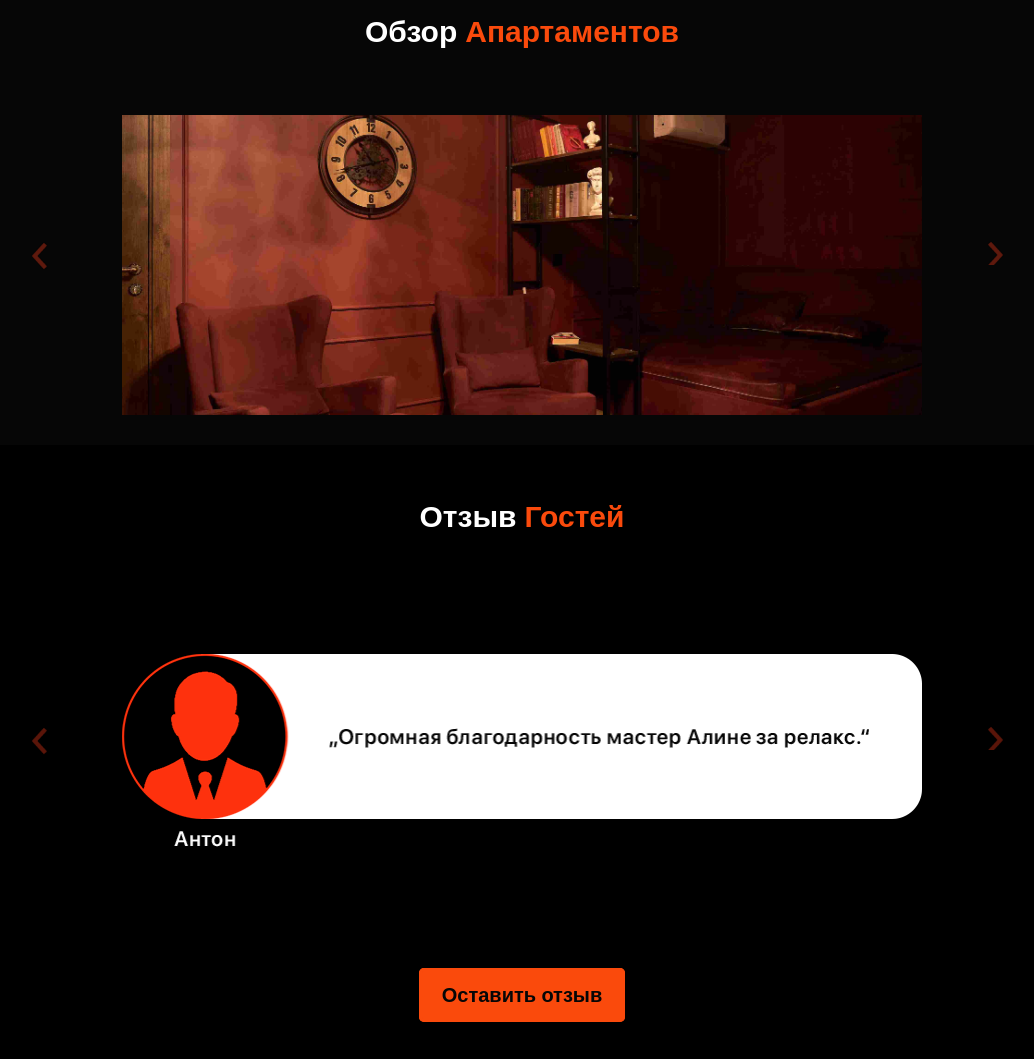
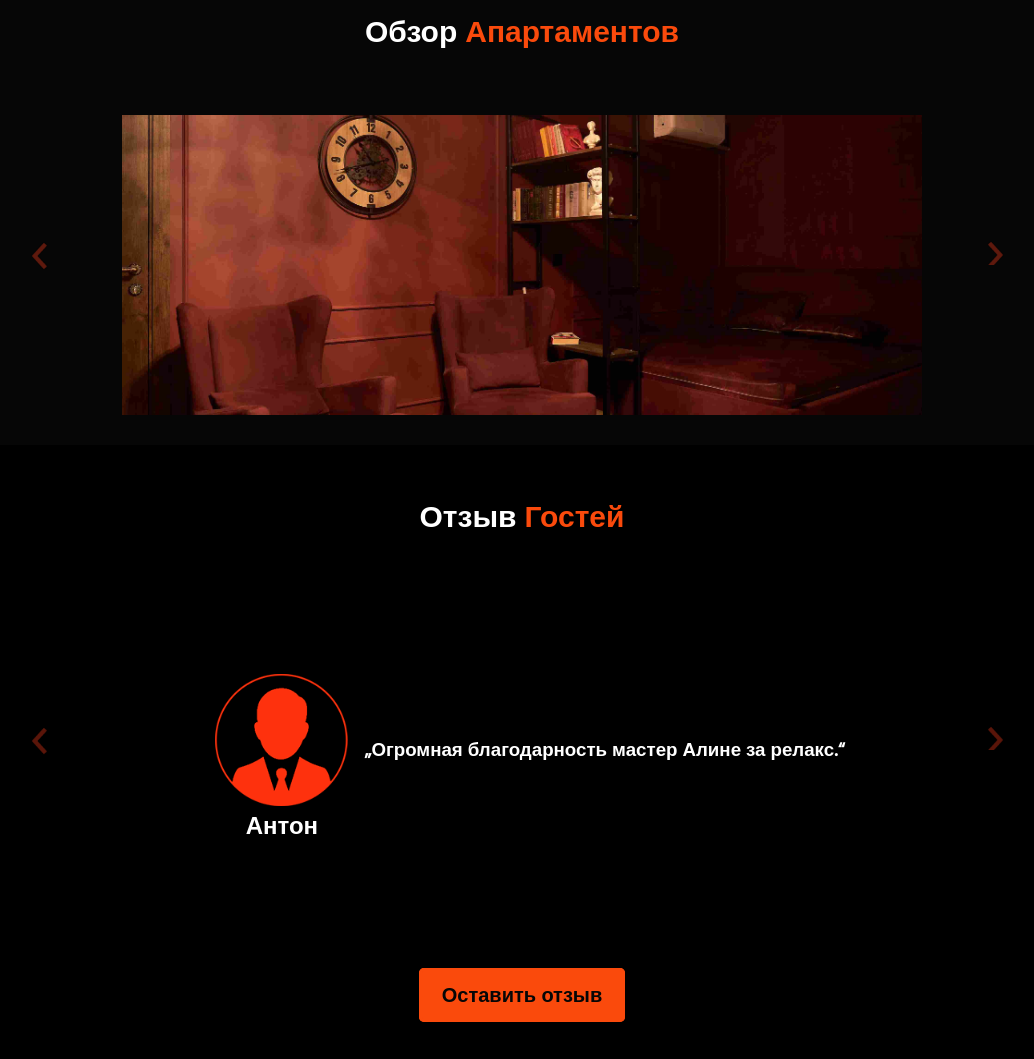
Before and after one commit to IsmailBayramov/menhouse, a PHP site: page /menhouse.html in a window 1280 px wide. Shown: the part 3156-4215 px from the top of the page, without its empty margins (118-1152 px from the left). Run offline with PHP 8.4, Linux system fonts and the light colour scheme; some web fonts are replaced.

Commit message:
frame_reviews

```diff
--- a/css/menhouse.css
+++ b/css/menhouse.css
@@ -1023,15 +1023,6 @@ input[type=checkbox] {
     color: #FFF;
 }
 
-
-#slides_4 .frame_1_4 img,
-#slides_4 .frame_2_4 img,
-#slides_4 .frame_3_4 img,
-#slides_4 .frame_4_4 img{
-    width: 800px;
-    object-fit: cover;
-}
-
 #controls_4 {
     margin: -180px 0 0 0;
     width: 100%;
@@ -1085,6 +1076,19 @@ input[type=checkbox] {
 #frame3_4:checked~#bullets_4 label:nth-child(3),
 #frame4_4:checked~#bullets_4 label:nth-child(4) {
     background: #444;
+}
+
+.frame_reviews {
+    display: flex;
+    align-items: center;
+
+}
+.frame_reviews_block1 img {
+    width: 80%;
+    padding-bottom: 20px;
+}
+.frame_reviews_block2 {
+    background-color: #fff;
 }
 
 @media screen and (max-width: 900px) {
--- a/menhouse.html
+++ b/menhouse.html
@@ -395,7 +395,15 @@
                         <div class="inner_4">
                             <div class="frame_4 frame_1_4">
                                 <div class="frame-content_4">
-                                    <img src="/img/REVIEW.png" alt="">
+                                    <div class="frame_reviews">
+                                        <div class="frame_reviews_block1">
+                                            <img src="img/frame_4/reviews_icon.png" alt="">
+                                            <h2 class="frame_reviews_block1_name">Антон</h2>
+                                        </div>
+                                        <div class="frame_reviews_block2">
+                                            <h3 class="frame_reviews_block2_text">„Огромная благодарность мастер Алине за релакс.“</h3>
+                                        </div>
+                                    </div>
                                 </div>
                             </div>
                             <div class="frame_4 frame_2_4">
```
Also changed, not shown: img/frame_4/reviews_icon.png (added).
